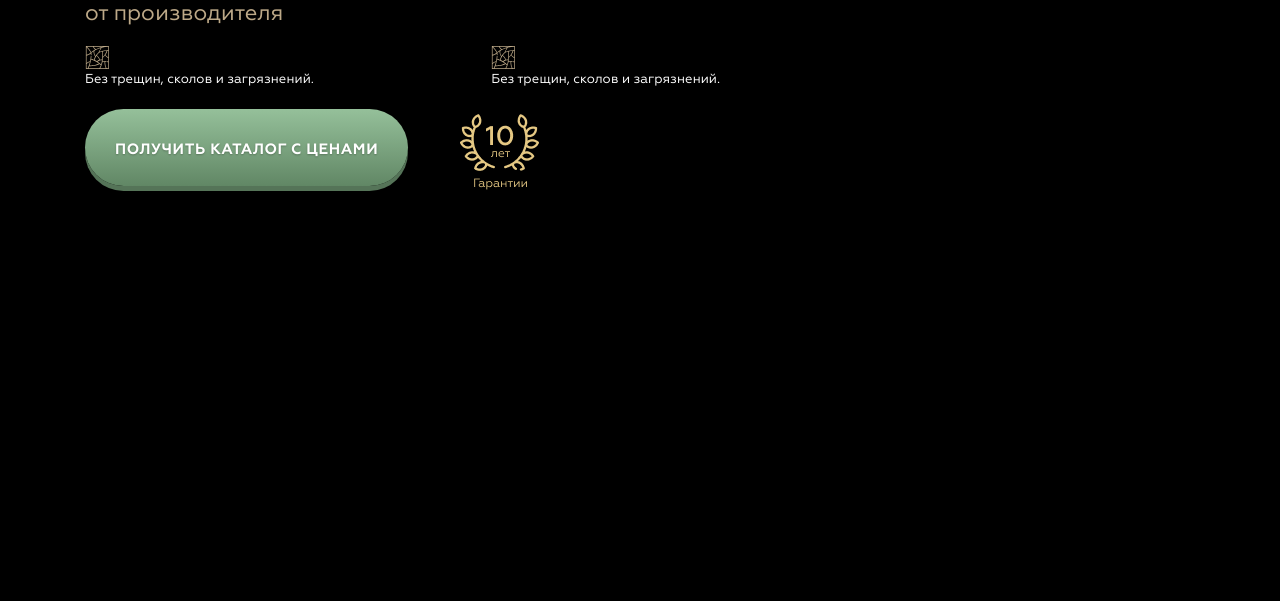
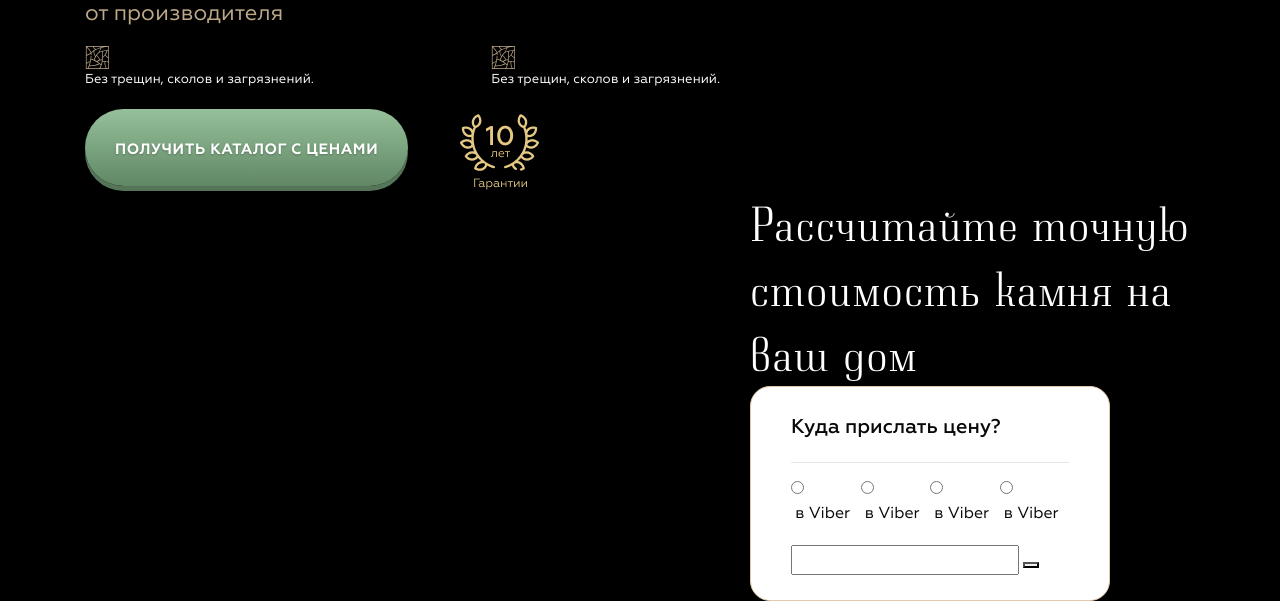
Before and after one commit to Harold-bot/Harold_bot.github.io, a PHP site: page /index.html in a window 1280 px wide. Shown: the part 312-913 px from the top of the page. Before the commit the page ends 503 px from the top, so only its background shows below. Run offline with PHP 8.4, Linux system fonts and the light colour scheme.

Commit message:
form black work

```diff
--- a/assets/css/style.css
+++ b/assets/css/style.css
@@ -97,9 +97,9 @@ a:hover {
   font-family: Neumann;
   font-style: normal;
   font-weight: normal;
-  font-size: 48px;
-  line-height: 131.8%;
-  letter-spacing: 0.06em;
+  font-size: 40px;
+  line-height: 65px;
+  letter-spacing: 0.03em;
 }
 
 .btn {
@@ -120,6 +120,40 @@ a:hover {
   background: linear-gradient(180deg, #95C09A 0%, #618765 100%);
   box-shadow: 0px 5px 0px #557458;
 }
+
+/* form styles */
+form {
+  background: #FFFFFF;
+  border: 1.5px solid #E2CAA8;
+  box-sizing: border-box;
+  box-shadow: 0px 4px 70px rgba(0, 0, 0, 0.07);
+  border-radius: 20px;
+  padding: 25px 40px;
+  color: #090909;
+  width: 360px;
+}
+
+form legend {
+  font-weight: 500;
+  font-size: 20px;
+  margin-bottom: 20px;
+}
+
+form hr {
+  margin: 0;
+}
+
+.form_socials-container {
+  display: flex;
+  justify-content: space-between;
+  align-items: center;
+}
+
+.form_social {
+  width: 130px!important;
+  padding: 14px 0 12px;
+}
+
 /* MAIN_S01 STYLES*/
 
 /* MAIN_S01 NAV STYLES */
@@ -222,6 +256,13 @@ a:hover {
 }
 
 /* main_s01 info styles*/
+.main_s01-info .section_title {
+  font-size: 48px;
+  line-height: 131.8%;
+  letter-spacing: 0.06em;
+  text-align: left;
+}
+
 .main_s01-info h4 {
   font-weight: normal;
   font-size: 22px;
--- a/index.html
+++ b/index.html
@@ -88,7 +88,55 @@
               <a class="btn btn-primary" href="">Получить каталог с ценами</a>
               <img class="ml-5" src="assets/img/nav_images/garanty.png" alt="">
             </div>
+          </div>
+        </div>
+      </div>
+    </section>
 
+    <section class="work_price">
+      <div class="container">
+        <div class="row">
+          <div class="col-lg-5 offset-lg-7">
+            <h1 class="section_title">Рассчитайте точную стоимость камня
+              на ваш дом</h1>
+              <form>
+                <fieldset>
+                  <legend>Куда прислать цену?</legend>
+                  <hr>
+                  <div class="form_socials-container">
+                    <div class="form_social">
+                      <input type="radio" name="size" id="size_1" value="small">
+                      <label for="size_1">
+                        <img src="" alt="">
+                        в Viber
+                      </label>
+                    </div>
+                    <div class="form_social">
+                      <input type="radio" name="size" id="size_1" value="small">
+                      <label for="size_1">
+                        <img src="" alt="">
+                        в Viber
+                      </label>
+                    </div>
+                    <div class="form_social">
+                      <input type="radio" name="size" id="size_1" value="small">
+                      <label for="size_1">
+                        <img src="" alt="">
+                        в Viber
+                      </label>
+                    </div>
+                    <div class="form_social">
+                      <input type="radio" name="size" id="size_1" value="small">
+                      <label for="size_1">
+                        <img src="" alt="">
+                        в Viber
+                      </label>
+                    </div>
+                  </div>
+                  <input type="text" type="text">
+                  <button></button>
+                </fieldset>
+              </form>
           </div>
         </div>
       </div>
```
